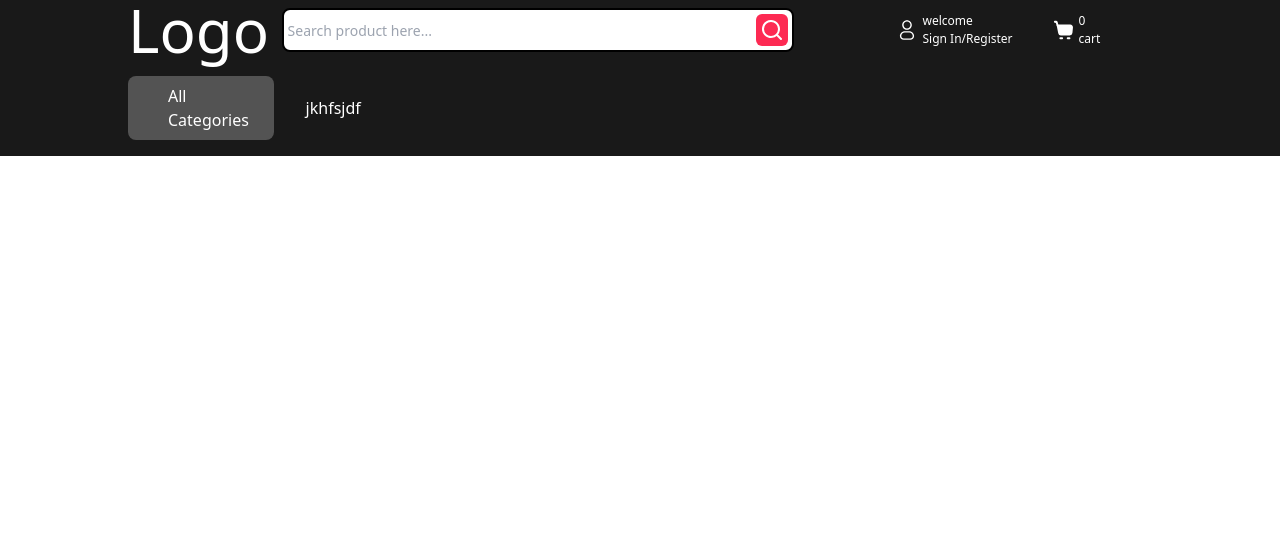
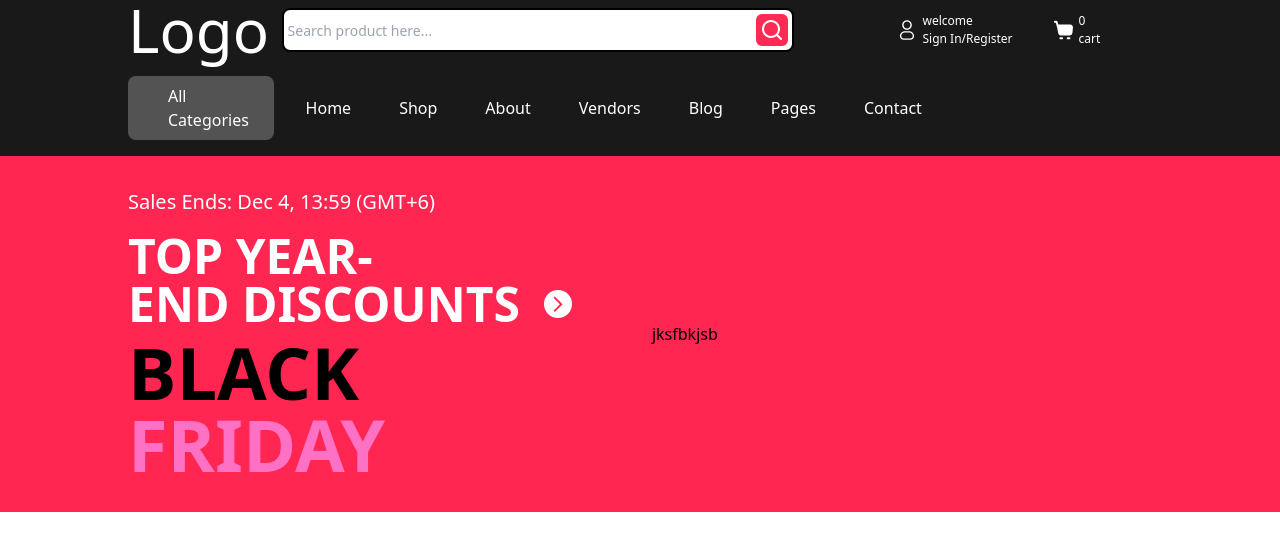
Before and after one commit to Perseus9999/Ecommerce-FrontEnd, a Next.js app: page / in a window 1280 px wide. Shown: the top 550 px of the page. Built offline with nearby package versions, Linux system fonts and the light colour scheme.

Commit message:
hearo secction is ongoing

```diff
--- a/data.json
+++ b/data.json
@@ -1 +1,3 @@
-menubar items
+{
+  "menuList": ["Home", "Shop", "About", "Vendors", "Blog", "Pages", "Contact"]
+}
--- a/src/components/header/MenuList.tsx
+++ b/src/components/header/MenuList.tsx
@@ -1,7 +1,15 @@
+import { menuList } from '../../../data.json';
+
 const MenuList = () => {
   return (
     <>
-      <div className='ml-6'>jkhfsjdf</div>
+      <div className='ml-6'>
+        <ul className='flex list-none gap-12'>
+          {menuList.map((menu, index) => (
+            <li key={index}>{menu}</li>
+          ))}
+        </ul>
+      </div>
     </>
   );
 };
--- a/src/components/header/TopHeader.tsx
+++ b/src/components/header/index.tsx
@@ -30,7 +30,7 @@ const TopHeader = () => {
           </div>
         </div>
       </section>
-      <section className='mx-[10%] grid grid-cols-[15%_50%_40%] items-center my-4'>
+      <section className='mx-[10%] grid grid-cols-[15%_50%_40%] items-center mt-4'>
         <div className='mb-4'>
           <AllCategories />
         </div>
--- /dev/null
+++ b/src/components/hero/index.tsx
@@ -0,0 +1,41 @@
+import RightArrowIcon from '@/icon/rightArrowIcone';
+
+const Hero = () => {
+  return (
+    <div className='bg-[#ff2651]'>
+      <div className=' mx-[10%] flex items-center gap-20'>
+        <section className='py-8'>
+          <div className='text-xl text-[#FFFFFF] mb-4 '>
+            Sales Ends: Dec 4, 13:59 (GMT+6)
+          </div>
+
+          <div className='mb-2'>
+            <span className='text-5xl text-[#FFFFFF] font-extrabold'>
+              TOP YEAR-
+            </span>
+
+            <div className='flex items-center gap-6'>
+              <span className='text-5xl text-[#FFFFFF] font-extrabold'>
+                END DISCOUNTS
+              </span>
+              <RightArrowIcon
+                color='#ff2651'
+                size='28'
+                className='bg-[#FFFFFF] p-1 rounded-full'
+              />
+            </div>
+          </div>
+          <div>
+            <span className='text-7xl block font-extrabold'>BLACK</span>{' '}
+            <span className='text-7xl text-[#ff71c4] font-extrabold'>
+              FRIDAY
+            </span>
+          </div>
+        </section>
+        <section>jksfbkjsb</section>
+      </div>
+    </div>
+  );
+};
+
+export default Hero;
--- /dev/null
+++ b/src/icon/rightArrowIcone.tsx
@@ -0,0 +1,25 @@
+import React from 'react';
+
+type Props = {
+  color?: string;
+  size?: string;
+  className?: string;
+};
+
+const RightArrowIcon = ({ size, color, className }: Props) => {
+  return (
+    <svg
+      width={size}
+      height={size}
+      viewBox='-77 0 512 512'
+      xmlns='http://www.w3.org/2000/svg'
+      fill={color}
+      className={className}
+    >
+      <title>Right Arrow</title>
+      <path d='M98 460L64 426 227 262 64 98 98 64 294 262 98 460Z' />
+    </svg>
+  );
+};
+
+export default RightArrowIcon;
--- a/src/pages/index.tsx
+++ b/src/pages/index.tsx
@@ -1,10 +1,12 @@
 import { Fragment } from 'react';
-import TopHeader from '@/components/header/TopHeader';
+import TopHeader from '@/components/header';
+import Hero from '@/components/hero';
 
 export default function Home() {
   return (
     <Fragment>
       <TopHeader />
+      <Hero />
     </Fragment>
   );
 }
```
